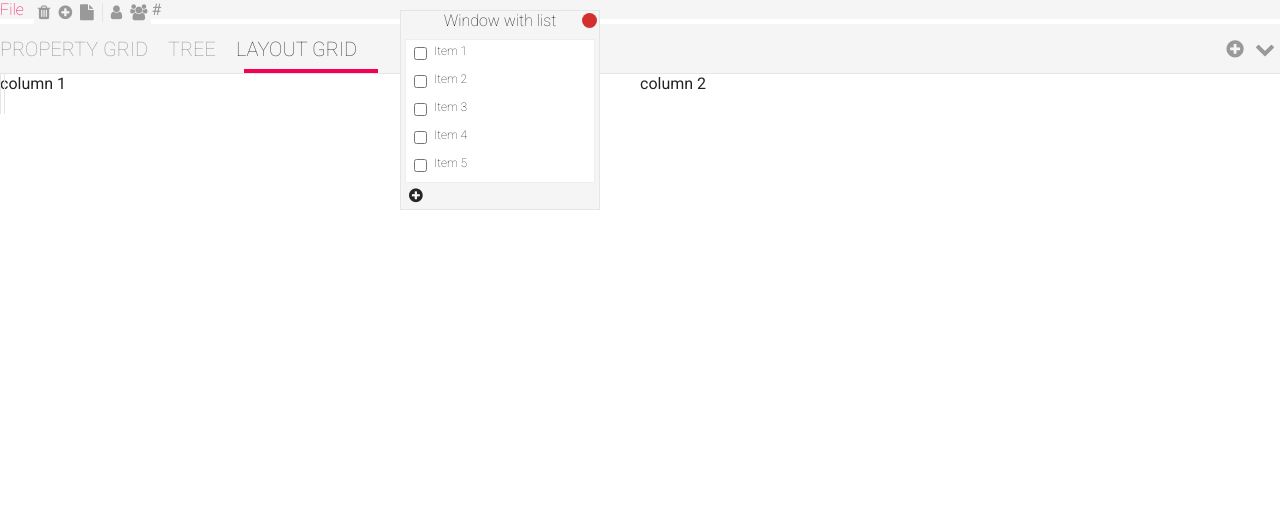
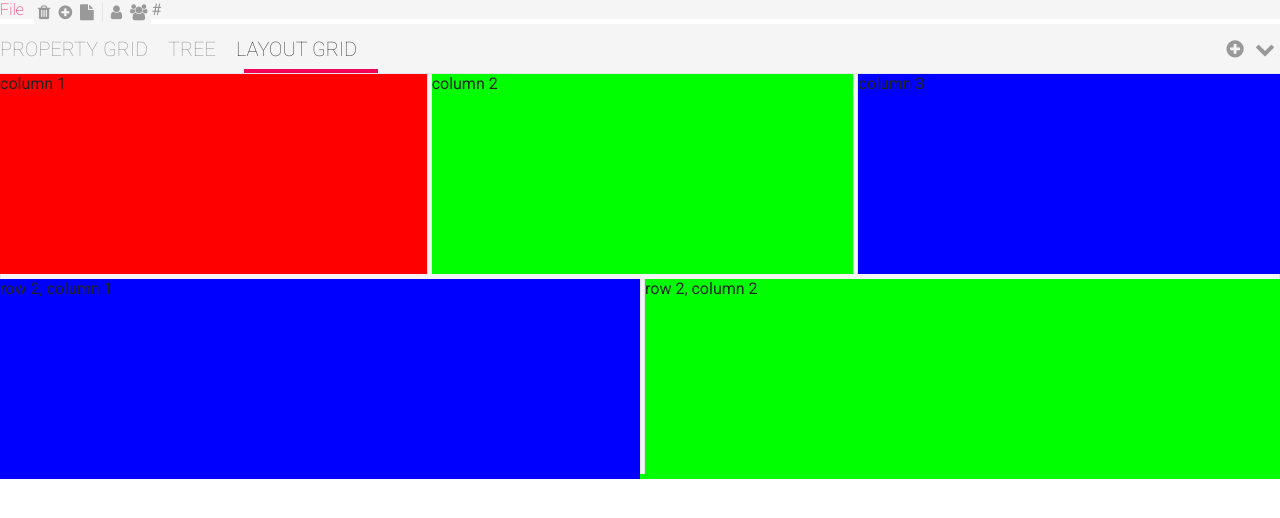
Before and after one commit to cvasseng/almostvanilla-ui.js, a website: page samples/index.html in a window 1280 px wide. Drawn offline with nearby package versions, Linux system fonts and the light colour scheme; files that its build step writes are made by us from their sources.

Commit message:
Added grid layout system. Almost working, too.

```diff
--- a/less/glayout.less
+++ b/less/glayout.less
@@ -11,11 +11,17 @@
   position: relative;
   width:100%;
   height:100%;
+  min-height:50px;
   .av-box-size;
+}
+
+.av-layout-grid .lg-row:not(:first-child) {
+  padding-top:5px;
 }
 
 .av-layout-grid .lg-col {
  float:left;
+ //padding-left:5px;
  .av-box-size;
 }
 
@@ -24,7 +30,25 @@
   top:0px;
   width:5px;
   height:100%;
+  background: @dim-background;
   border-left:@dim-border;
   border-right:@dim-border;
+  cursor:ew-resize;
   .av-box-size;
 }
+
+.av-layout-grid .lg-hsizer {
+  position:absolute;
+  top:0px;
+  width:100%;
+  height:5px;
+  background: @dim-background;
+  border-left:@dim-border;
+  border-right:@dim-border;
+  cursor:ns-resize;
+  .av-box-size;
+}
+
+.av-layout-grid .lg-col:not(:first-child) {
+  padding-left:5px;
+}
--- a/samples/index.html
+++ b/samples/index.html
@@ -89,18 +89,37 @@
       },
       win = av.Window({
         title: 'Window with list',
-        x: 400
+        x: 400,
+        y:800
       }),
       list = av.List(win.body),
       tree = av.Tree(t2.body),
       lgrid = av.LayoutGrid(t3.body),
       lrow = lgrid.addRow(),
+      lrow2 = lgrid.addRow(),
       col1 = lrow.addCol(),
-      col2 = lrow.addCol()
+      col2 = lrow.addCol(),
+      col3 = lrow.addCol(),
+
+      r2col1 = lrow2.addCol(),
+      r2col2 = lrow2.addCol()
   ;
+
+
 
   col1.ap(av.cr('span', '', 'column 1'));
   col2.ap(av.cr('span', '', 'column 2'));
+  col3.ap(av.cr('span', '', 'column 3'));
+
+  col1.node.style.background = "#FF0000";
+  col2.node.style.background = "#00FF00";
+  col3.node.style.background = "#0000FF";
+
+  r2col1.ap(av.cr('span', '', 'row 2, column 1'));
+  r2col2.ap(av.cr('span', '', 'row 2, column 2'));
+
+  r2col1.node.style.background = "#0000FF";
+  r2col2.node.style.background = "#00FF00";
 
   tabs.on('ShowTab', lgrid.resize);
 
--- a/src/av.ui.lgrid.js
+++ b/src/av.ui.lgrid.js
@@ -28,7 +28,8 @@ SOFTWARE.
 
 av.LayoutGrid = function (parent) {
   var container = av.cr('div', 'av-layout-grid'),
-      rows = []
+      rows = [],
+      rsizers = []
   ;
 
   //Add a row to the grid
@@ -37,7 +38,8 @@ av.LayoutGrid = function (parent) {
         rsize = av.size(row),
         sizers = [],
         columns = [],
-        ret = {}
+        ret = {},
+        cevents = av.events()
     ;
 
     //Add a column to the row
@@ -55,6 +57,8 @@ av.LayoutGrid = function (parent) {
       av.ap(row, node);
 
       col = {
+        events: cevents,
+        node: node,
         size: {w: 0, h: 0},
         ap: function () {
           av.ap.apply(undefined, [node].concat(Array.prototype.slice.call(arguments)));
@@ -72,6 +76,8 @@ av.LayoutGrid = function (parent) {
       createColSizers();
 
       return {
+        on: cevents.on,
+        node: node,
         ap: col.ap,
         resize: col.resize
       };
@@ -81,44 +87,63 @@ av.LayoutGrid = function (parent) {
       var x = 0;
 
       //Destroy the sizers
-      sizers.forEach(function (sizer) {
-        sizer.n.parentNode.removeChild(sizer.n);
-        sizer.sizer.destroy();
+      sizers = sizers.filter(function (sizer) {
+        sizer.node.parentNode.removeChild(sizer.node);
+        return false;
       });
 
       //Create sizers
       for (var i = 0; i < columns.length - 1; i++) {
         //Place the sizer at columns[i].w
-        (function (col) {
+        (function (col, colnext) {
           var n = av.cr('div', 'lg-vsizer'),
-              sizer = av.Mover(n, n, 'X')
+              sizer = av.Mover(n, n, 'X'),
+              myIndex = sizers.length,
+              ox = x//,
+              //x = av.pos(col.node).x
           ;
-
-          av.style(n, {
-            left: x + col.size.w + 'px'
-          });
 
           x += col.size.w;
 
-          sizer.on('Moving', function (nx, ny) {
-            col.size = nx - x;
+          function update(nx) {
+            var total = col.size.w + colnext.size.w;
+            col.size.w = nx - av.pos(col.node).x;
+            colnext.size.w = total - col.size.w;
             col.resize();
+            colnext.resize();
+
+            col.events.emit('Resize');
+          }
+
+          sizer.on('Start', function () {
+            av.style(n, {
+              height: col.size.h + 'px'
+            });
           });
 
-          av.ap(container, n);
+          sizer.on('Moving', update);
+          sizer.on('Done', update);
+
+          av.ap(row, n);
+
+          av.style(n, {
+            left: ox + col.size.w + 'px',
+            height: col.size.h + 'px'
+          });
 
           sizers.push({
             node: n,
             sizer: sizer
           });
-        })(columns[i]);
+        })(columns[i], columns[i + 1]);
       }
     }
 
     function resizeRow() {
       var assigned = 0,
           squeue = [],
-          psize = av.size(container)
+          psize = av.size(container),
+          height = 0
       ;
 
       av.style(row, {
@@ -140,29 +165,93 @@ av.LayoutGrid = function (parent) {
       squeue.forEach(function (c) {
         c.size.w = (rsize.w - assigned) / squeue.length;
         c.size.h = 200;
-        console.log(rsize);
       });
 
       columns.forEach(function (c) {
+        if (rsize.h === 0) {
+          if (c.size.h > height) {
+            height = c.size.h;
+          }
+        } else {
+          c.size.h = rsize.h;
+        }
         c.resize();
       });
+
+      if (rsize.h === 0) {
+        av.style(row, {
+          height: height + 'px'
+        });
+      }
+
+      createColSizers();
     }
 
     av.ap(container, row);
 
     ret = {
+      node: row,
       addCol: addCol,
       resize: resizeRow
     };
 
     rows.push(ret);
+    createRowSizers();
     return ret;
+  }
+
+  function createRowSizers() {
+    rsizers = rsizers.filter(function (row) {
+      row.node.parentNode.removeChild(row.node);
+      return false;
+    });
+
+
+    for (var i = 0; i < rows.length - 1; i++) {
+      (function (row, rownext) {
+        var n = av.cr('div', 'lg-hsizer'),
+            sizer = av.Mover(n, n, 'Y')
+        ;
+
+        av.style(n, {
+          top: av.pos(row.node).y + av.size(row.node).h + 'px'
+        });
+
+        sizer.on('Moving', function (nx, ny) {
+          var rs = av.pos(row.node),
+              total = av.size(row.node).h + av.size(rownext.node).h
+          ;
+
+          av.style(row.node, {
+            height: ny - rs.y + 'px'
+          });
+
+          av.style(rownext.node, {
+            height: total - (ny - rs.y) + 'px'
+          });
+
+          row.resize();
+          rownext.resize();
+
+        });
+
+        av.ap(container, n);
+
+        rsizers.push({
+          node: n,
+          sizer: sizer
+        });
+
+      })(rows[i], rows[i + 1]);
+    }
+
   }
 
   function resize() {
     rows.forEach(function (r) {
       r.resize();
     });
+    createRowSizers();
   }
 
   av.ready(function () {
```
